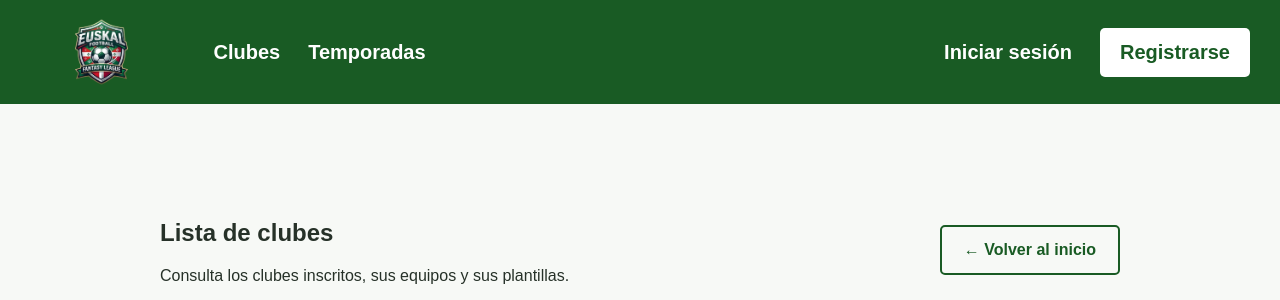
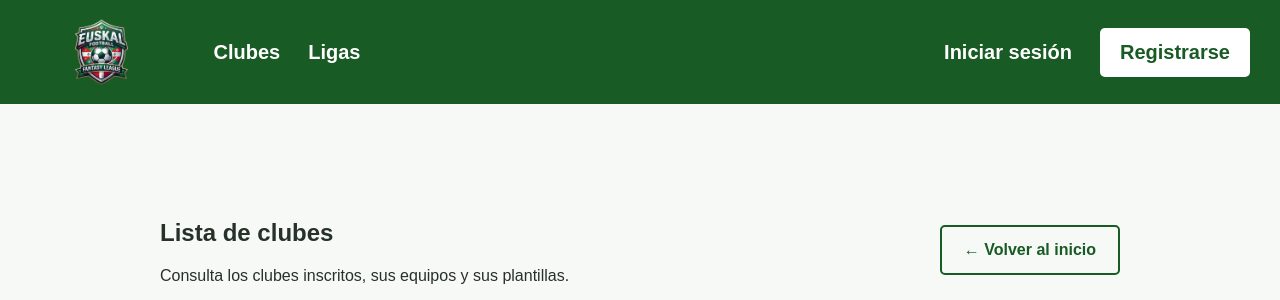
Before and after one commit to Aimar1109/proyectoweb, a Django app: page /clubes/ in a window 1280 px wide. Shown: the top 300 px of the page. Run offline with Django 5.2, Linux system fonts and the light colour scheme; data that the repository does not hold is empty.

Commit message:
Navbar ligas en vez de temporadas

```diff
--- a/fantasy/templates/fantasy/base.html
+++ b/fantasy/templates/fantasy/base.html
@@ -19,7 +19,7 @@
 
         <nav class="navbar-links">
             <a href="{% url 'lista_clubes' %}">Clubes</a>
-            <a href="{% url 'lista_temporadas' %}">Temporadas</a>
+            <a href="{% url 'detalle_temporada' 1 %}">Ligas</a>
 
             {% if user.is_authenticated %}
                 <a href="{% url 'mis_grupos' %}">Mis grupos</a>
```
